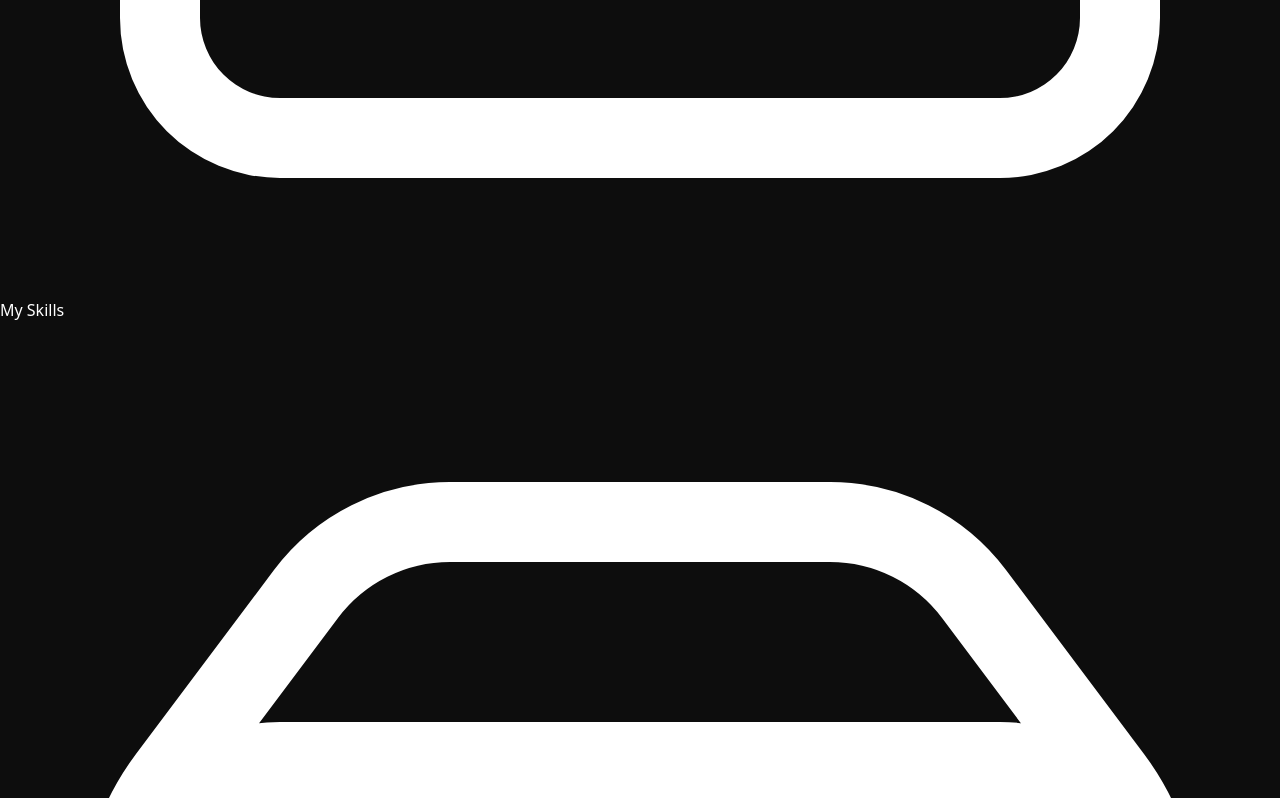
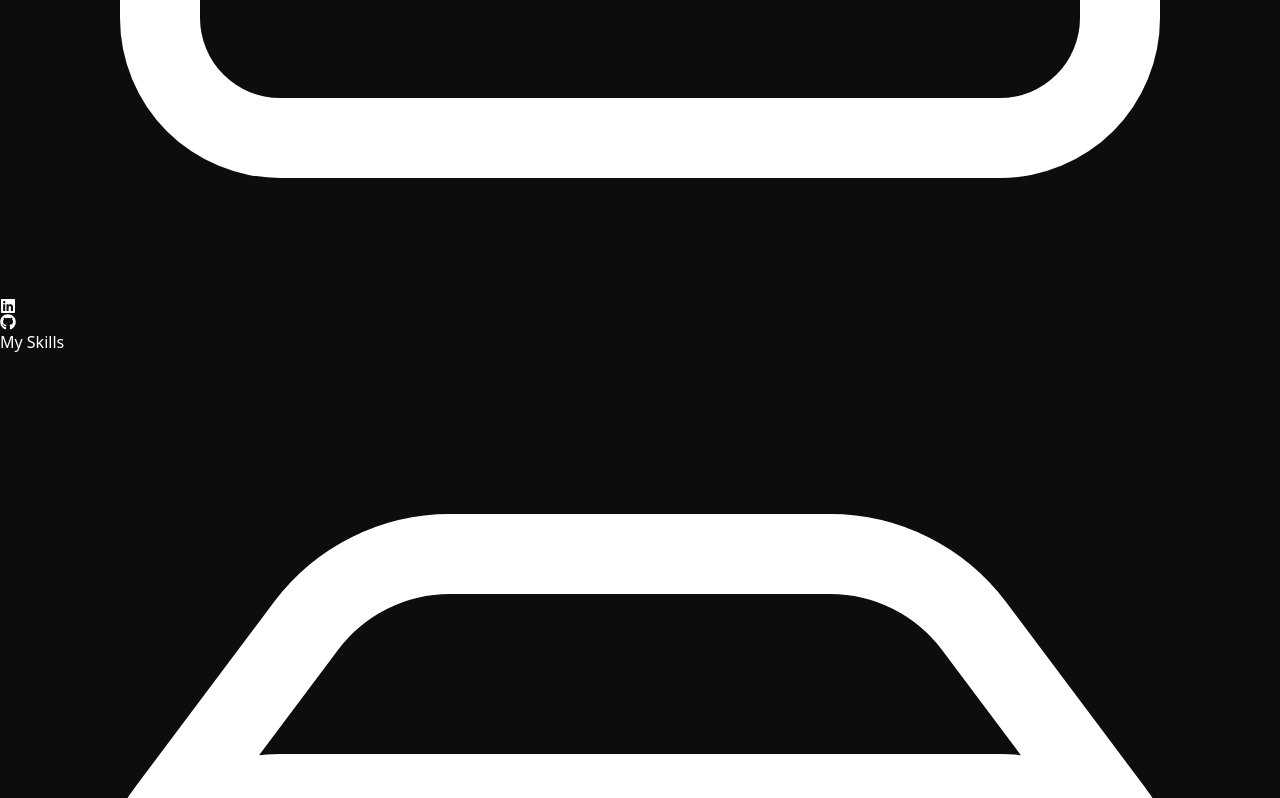
Before and after one commit to ImSD-CLOUD/portfolio-website, a React (Vite) app: page / in a window 1280 px wide. Shown: the part 1294-2092 px from the top of the page. Built offline with nearby package versions, Linux system fonts and the light colour scheme.

Commit message:
Added Netlify form handling with success message

```diff
--- a/src/sections/About.jsx
+++ b/src/sections/About.jsx
@@ -1,4 +1,5 @@
 import { ArrowDownTrayIcon } from "@heroicons/react/24/solid";
+import { FaLinkedin, FaGithub } from "react-icons/fa";
 
 export default function About() {
   return (
@@ -25,19 +26,17 @@ export default function About() {
             security, and operational efficiency.
           </p>
 
-          {/* Download Resume Button */}
-          <div className="flex flex-wrap items-center gap-4">
+          {/* Resume + Social Icons */}
+          <div className="flex items-center gap-6">
+            {/* Resume Button */}
             <a
               href="/Resume_Swarup_Das.pdf"
               download="Swarup_Das_Resume.pdf"
               className="group relative inline-flex items-center px-6 py-3 rounded-full bg-lime-300 text-black font-semibold overflow-hidden transition-all duration-300 hover:bg-lime-200"
             >
-  {/* Text always centered, shifts only when icon is visible */}
               <span className="flex-1 text-center transition-transform duration-300 group-hover:-translate-x-3">
                 DOWNLOAD RESUME
               </span>
-
-  {/* Icon container — hidden until hover */}
               <span className="w-0 overflow-hidden group-hover:w-10 transition-all duration-300 flex items-center justify-center">
                 <span className="flex h-8 w-8 items-center justify-center rounded-full bg-black text-white ml-2 transform scale-0 opacity-0 group-hover:scale-100 group-hover:opacity-100 transition-all duration-300">
                   <ArrowDownTrayIcon className="h-4 w-4" />
@@ -45,10 +44,25 @@ export default function About() {
               </span>
             </a>
 
-
-
-
-
+            {/* Social Icons */}
+            <div className="flex gap-4 text-2xl">
+              <a
+                href="https://www.linkedin.com/in/swarup-das-17bb03202/"
+                target="_blank"
+                rel="noopener noreferrer"
+                className="text-lime-300 hover:text-lime-200"
+              >
+                <FaLinkedin />
+              </a>
+              <a
+                href="https://github.com/ImSD-CLOUD"
+                target="_blank"
+                rel="noopener noreferrer"
+                className="text-lime-300 hover:text-lime-200"
+              >
+                <FaGithub />
+              </a>
+            </div>
           </div>
         </div>
       </div>
--- a/src/sections/Contact.jsx
+++ b/src/sections/Contact.jsx
@@ -1,10 +1,14 @@
 import { FaLinkedin, FaGithub } from "react-icons/fa";
+import { useState } from "react";
 
 export default function Contact() {
+  const [submitted, setSubmitted] = useState(false);
+
   return (
     <section id="contact" className="section-dark py-32 border-t border-gray-800">
       <div className="max-w-7xl mx-auto px-6 md:grid md:grid-cols-2 gap-12">
         {/* Left Side */}
+        <div className="flex flex-col justify-between">
           <div>
             <h2 className="text-6xl font-extrabold uppercase tracking-tight font-[Oswald] mb-8">
               Let's Connect
@@ -49,19 +53,33 @@ export default function Contact() {
                 <FaGithub />
               </a>
             </div>
+          </div>
 
-          {/* Copyright */}
-          <p className="text-gray-500 text-sm">
-            © 2025 Swarup Das
-          </p>
+          {/* Copyright aligned bottom */}
+          <p className="text-gray-500 text-sm">© 2025 Swarup Das</p>
         </div>
 
         {/* Right Side (Form) */}
-        <form className="space-y-6">
+        {!submitted ? (
+          <form
+            name="contact"
+            method="POST"
+            data-netlify="true"
+            onSubmit={(e) => {
+              e.preventDefault();
+              setSubmitted(true);
+            }}
+            className="space-y-6"
+          >
+            {/* Required hidden input for Netlify */}
+            <input type="hidden" name="form-name" value="contact" />
+
             <div>
               <label className="block text-sm font-medium">Name</label>
               <input
                 type="text"
+                name="name"
+                required
                 className="w-full bg-[#1a1a1a] text-white rounded-lg px-4 py-3 focus:outline-none focus:ring-2 focus:ring-lime-300"
               />
             </div>
@@ -69,6 +87,8 @@ export default function Contact() {
               <label className="block text-sm font-medium">Email</label>
               <input
                 type="email"
+                name="email"
+                required
                 className="w-full bg-[#1a1a1a] text-white rounded-lg px-4 py-3 focus:outline-none focus:ring-2 focus:ring-lime-300"
               />
             </div>
@@ -76,13 +96,16 @@ export default function Contact() {
               <label className="block text-sm font-medium">Subject</label>
               <input
                 type="text"
+                name="subject"
                 className="w-full bg-[#1a1a1a] text-white rounded-lg px-4 py-3 focus:outline-none focus:ring-2 focus:ring-lime-300"
               />
             </div>
             <div>
               <label className="block text-sm font-medium">Message</label>
               <textarea
+                name="message"
                 rows="4"
+                required
                 className="w-full bg-[#1a1a1a] text-white rounded-lg px-4 py-3 focus:outline-none focus:ring-2 focus:ring-lime-300"
               ></textarea>
             </div>
@@ -93,6 +116,16 @@ export default function Contact() {
               Submit
             </button>
           </form>
+        ) : (
+          <div className="flex flex-col items-center justify-center text-center p-10 bg-[#1a1a1a] rounded-xl">
+            <h3 className="text-2xl font-bold text-lime-300 mb-4">
+              🎉 Thank you!
+            </h3>
+            <p className="text-gray-400">
+              Your message has been successfully submitted. I’ll get back to you soon.
+            </p>
+          </div>
+        )}
       </div>
     </section>
   );
```
Also changed, not shown: 1 other file (tests, documents, lock files or other folders). Lines whose indentation alone changed are shown as unchanged.
